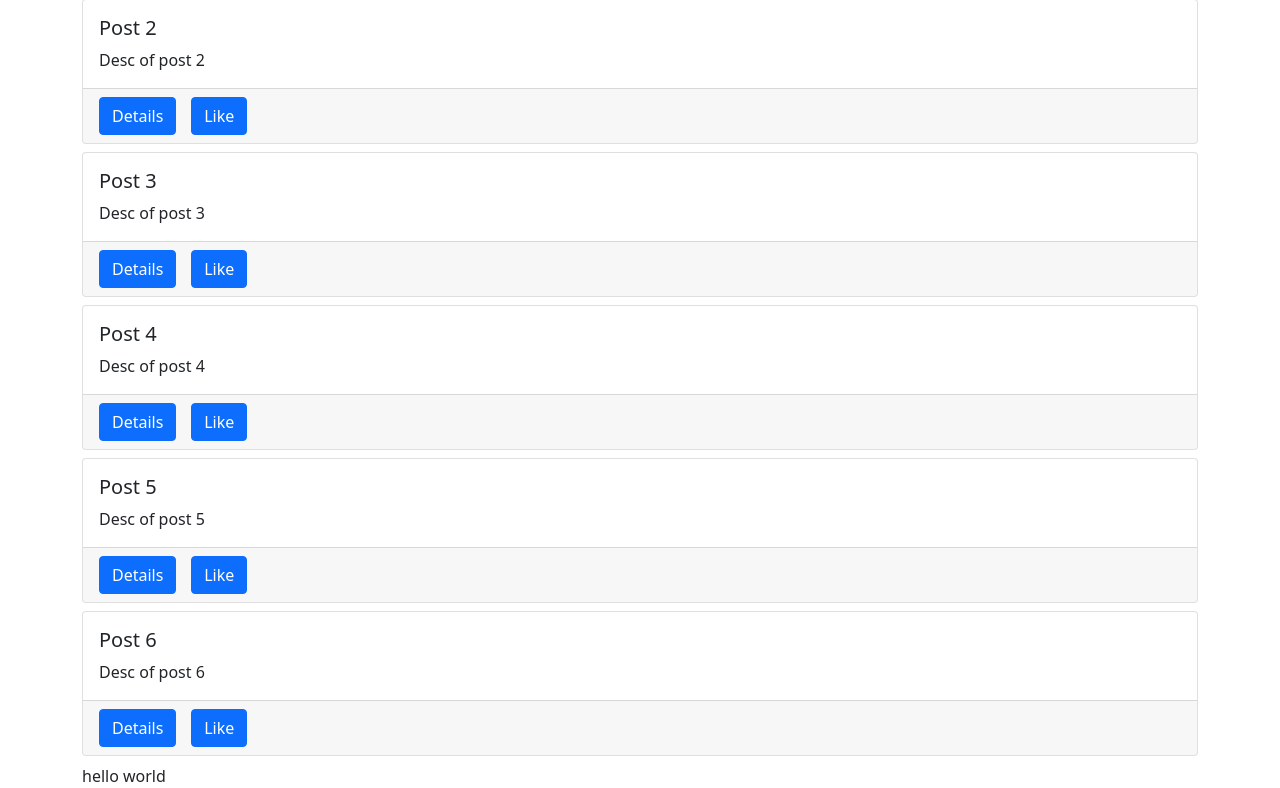
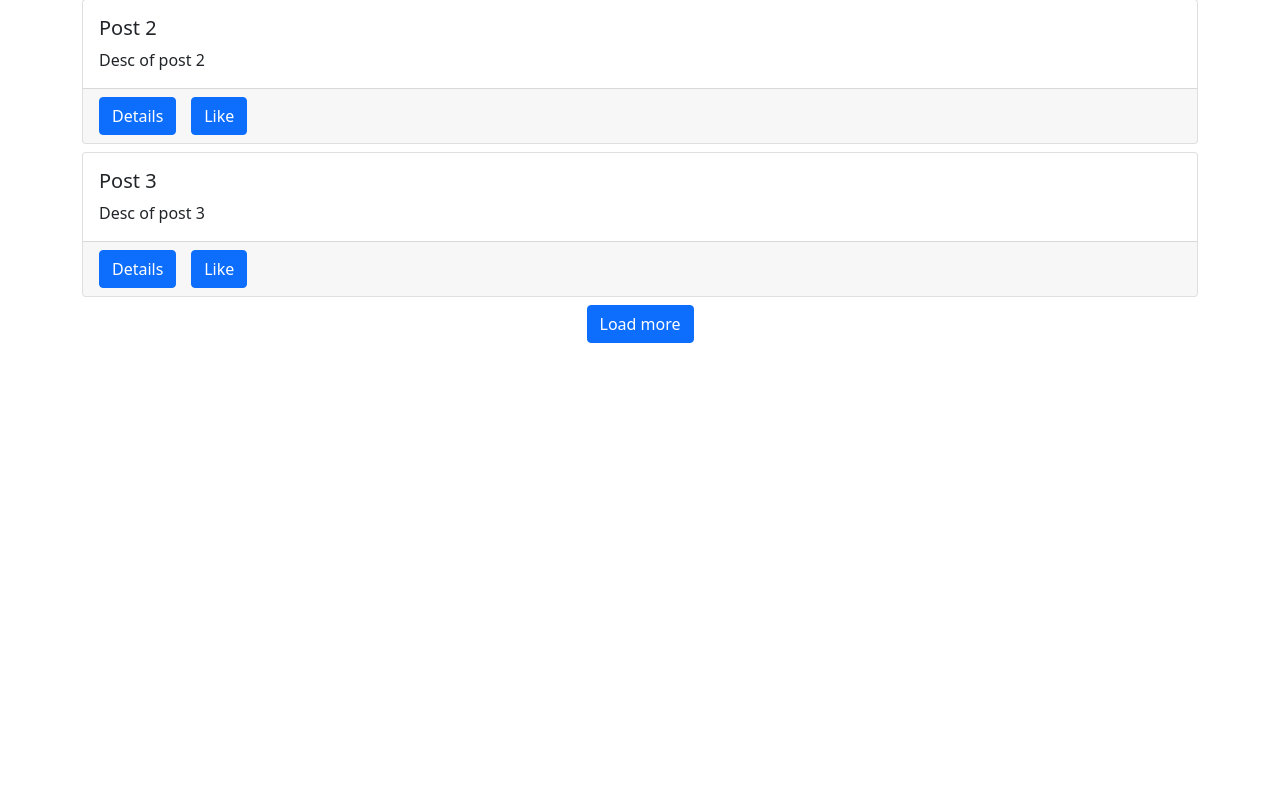
Before and after one commit to EthanMajor9/Django-forum-app, a Django app: page / in a window 1280 px wide. Shown: the part 170-958 px from the top of the page. After the commit the page ends 513 px from the top, so only its background shows below. Run offline with Django 4.2, Linux system fonts and the light colour scheme; data comes from the database, SQL or seed files in the repository; data that the repository does not hold is empty; some libraries are stand-ins or nearby versions.

Commit message:
Added load posts button

```diff
--- a/posts/static/posts/main.js
+++ b/posts/static/posts/main.js
@@ -1,30 +1,22 @@
 console.log('hello world');
 
-const helloworldBox = document.getElementById('hello-world');
 const postsBox = document.getElementById('posts-box');
 const spinnerBox = document.getElementById('spinner-box');
+const loadBtn = document.getElementById('load-btn');
+const endBox = document.getElementById('end-box');
 
+let visible = 3
+
+const getData = () => {
     $.ajax({
         type: 'GET',
-    url: '/hello-world/',
+        url: `/data/${visible}`,
         success: function(response){
-        console.log('success: ', response.text);
-        helloworldBox.textContent = response.text;
-    },
-    error: function(error){
-        console.log('error: ', error);
-    }
-})
-
-$.ajax({
-    type: 'GET',
-    url: '/data/',
-    success: function(response){
-        console.log(response)
+            console.log(response);
             const data = response.data;
             setTimeout(()=>{
-            spinnerBox.classList.add('not-visible')
-            console.log(data)
+                spinnerBox.classList.add('not-visible');
+                console.log(data);
                 data.forEach(idx => {
                     postsBox.innerHTML += `
                         <div class="card mb-2">
@@ -46,8 +38,24 @@ $.ajax({
                     `
                 });
             }, 100);
+            console.log(response.size)
+            if (response.size === 0) {
+                endBox.textContent = 'No new posts added yet...'
+            } else if (response.size <= visible){
+                loadBtn.classList.add('not-visible');
+                endBox.textContent = 'No more posts to load...'
+            }
         },
         error: function(error){
             console.log('error', error);
         }
     })
+}
+
+loadBtn.addEventListener('click', () => {
+    spinnerBox.classList.remove('not-visible');
+    visible += 3;
+    getData();
+})
+
+getData();
--- a/posts/templates/posts/main.html
+++ b/posts/templates/posts/main.html
@@ -12,9 +12,11 @@ posts
     {% comment %} {% for obj in qs %}
         {{obj.title}} - {{obj.body}} <br>
     {% endfor %} {% endcomment %}
+    <div id="posts-box"></div>
     <div id="spinner-box"  class="text-center">
         <div class="spinner-border" role="status"></div>
     </div>
-    <div id="posts-box"></div>
-    <div id="hello-world"></div>
+    <div class="text-center mb-3" id="end-box">
+        <button class="btn btn-primary" id="load-btn">Load more</button>
+    </div>
 {% endblock content %}
--- a/posts/urls.py
+++ b/posts/urls.py
@@ -11,5 +11,5 @@ urlpatterns = [
     path('', post_list_and_create, name='main-board'),
 
     path('hello-world/',hello_world_view, name='hello-world'),
-    path('data/', load_post_data_view, name='posts-data')
+    path('data/<int:num_posts>/', load_post_data_view, name='posts-data')
 ]
--- a/posts/views.py
+++ b/posts/views.py
@@ -7,18 +7,25 @@ def post_list_and_create(request):
     qs = Post.objects.all()
     return render(request, 'posts/main.html', {'qs':qs})
 
-def load_post_data_view(request):
+def load_post_data_view(request, num_posts):
+    visible = 3
+    upper = num_posts
+    lower = upper - visible
+    size = Post.objects.all().count()
+
     qs = Post.objects.all()
     data = []
+
     for obj in qs:
         item = {
             'id': obj.id,
             'title': obj.title,
             'body': obj.body,
+            'liked': True if request.user in obj.liked.all() else False,
             'author': obj.author.user.username
         }
         data.append(item)
-    return JsonResponse({'data':data})
+    return JsonResponse({'data':data[lower:upper], 'size': size})
 
 def hello_world_view(request):
     return JsonResponse({'text': "hello world"})
```
Lines whose indentation alone changed are shown as unchanged.
